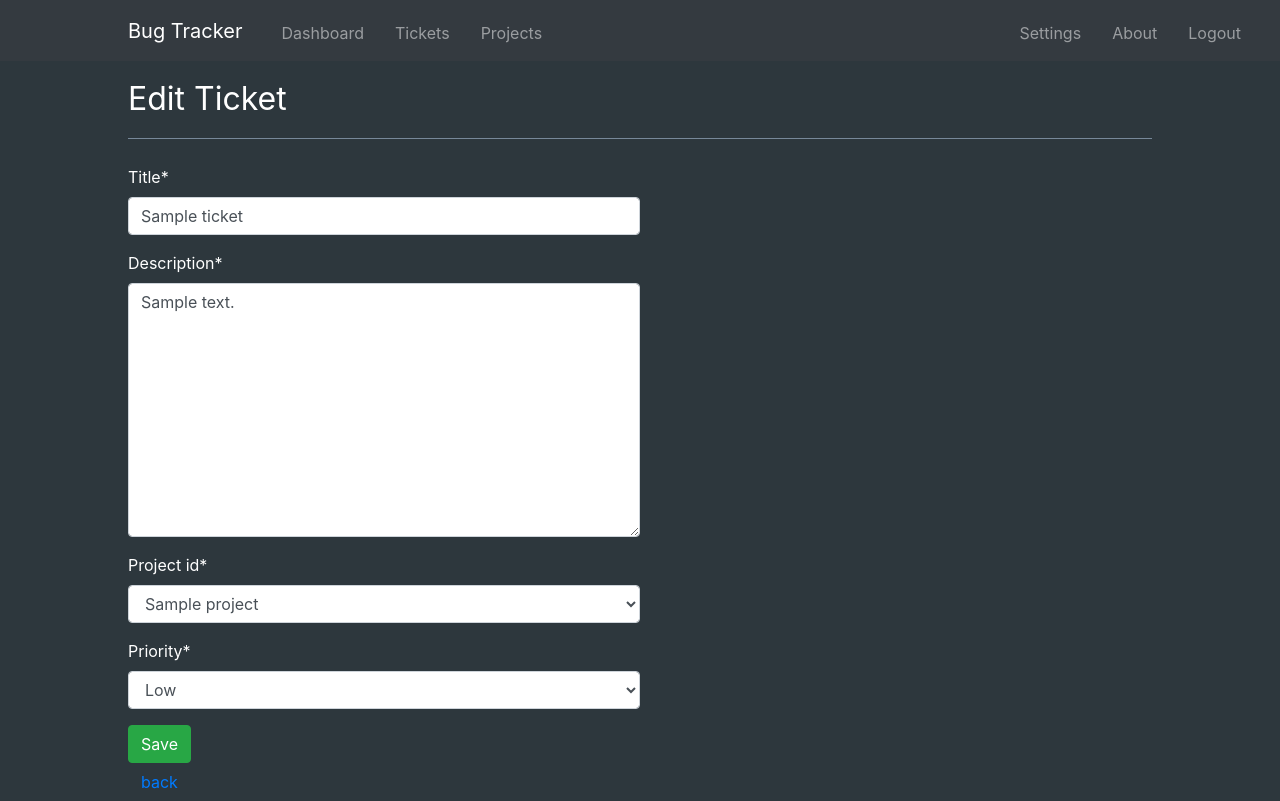
After one commit to Anthony9698/BugTracker, a Django app: page /tickets/edit/1/ in a window 1280 px wide. The commit adds this page. Run offline with Django 3.2, Linux system fonts and the light colour scheme; a user stored in the database is signed in; tables that the repository leaves empty hold one stand-in row (values such as "Sample post"); some libraries are stand-ins or nearby versions.

Commit message:
Ticket information can now be updated.

```diff
--- a/src/bugtracker/urls.py
+++ b/src/bugtracker/urls.py
@@ -28,8 +28,9 @@ urlpatterns = [
     path('projects/', profile_views.projects, name='projects'),
     path('dashboard/', profile_views.dashboard, name='dashboard'),
     path('tickets/create', profile_views.new_ticket, name='new_ticket'),
-    path('tickets/detail/<str:pk>/', profile_views.ticket_detail, name='ticket'),
-    path('projects/create', profile_views.new_project, name="new_project"),
+    path('tickets/detail/<str:pk>/', profile_views.ticket_detail, name='ticket_detail'),
+    path('tickets/edit/<str:pk>/', profile_views.edit_ticket, name='edit_ticket'),
+    path('projects/create', profile_views.new_project, name="new_project")
 ]
 
 if settings.DEBUG:
--- a/src/profiles/forms.py
+++ b/src/profiles/forms.py
@@ -11,7 +11,7 @@ class RegistrationForm(UserCreationForm):
 
     class Meta:
         model = UserProfile
-        fields = ("email", "password1", "password2")
+        fields = ["email", "password1", "password2"]
 
 
 class LoginForm(forms.ModelForm):
@@ -19,7 +19,7 @@ class LoginForm(forms.ModelForm):
 
     class Meta:
         model = UserProfile
-        fields = ('email', 'password')
+        fields = ['email', 'password']
 
     def clean(self):
         email = self.cleaned_data['email']
@@ -31,23 +31,38 @@ class LoginForm(forms.ModelForm):
 class ProjectForm(forms.ModelForm):
     class Meta:
         model = Project
-        fields = ('title', 'description')
+        fields = ['title', 'description']
 
 
 class TicketForm(forms.ModelForm):
-    def __init__(self, *args, **kwargs):
-        self.user_id = kwargs.pop("user_id")
+    def __init__(self, user, *args, **kwargs):
         super(TicketForm, self).__init__(*args, **kwargs)
-        self.fields['project_id'].queryset = Project.objects.filter(users__id=self.user_id)
+        self.fields['project_id'].queryset = Project.objects.filter(users__id=user.id)
+    priority = forms.CharField(widget=forms.Select(choices=(
+            ('Low', 'Low'),
+            ('Medium', 'Medium'),
+            ('High', 'High'))))
 
-    priorities = (
-        ('Low', 'Low'),
-        ('Medium', 'Medium'),
-        ('High', 'High'),
-    )
-
-    project_id = forms.ModelChoiceField(queryset=None)
-    priority = forms.CharField(widget=forms.Select(choices=priorities))
     class Meta:
         model = Ticket
-        fields = ('title', 'description', 'project_id', 'priority')
+        fields = ['title', 'description', 'project_id', 'priority']
+
+
+
+# class TicketForm(forms.ModelForm):
+#     def __init__(self, *args, **kwargs):
+#         self.user_id = kwargs.pop("user_id")
+#         super(TicketForm, self).__init__(*args, **kwargs)
+#         self.fields['project_id'].queryset = Project.objects.filter(users__id=self.user_id)
+
+#     priorities = (
+#         ('Low', 'Low'),
+#         ('Medium', 'Medium'),
+#         ('High', 'High'),
+#     )
+
+#     project_id = forms.ModelChoiceField(queryset=None)
+#     priority = forms.CharField(widget=forms.Select(choices=priorities))
+#     class Meta:
+#         model = Ticket
+#         fields = ('title', 'description', 'project_id', 'priority')
--- a/src/profiles/templates/project/new_project.html
+++ b/src/profiles/templates/project/new_project.html
@@ -6,7 +6,7 @@
 <div class="top-heading">
     <h2>Create Project</h2>
 </div>
-<div class="new-ticket-form">
+<div class="ticket-form">
     <form method="POST">
         {% csrf_token %}
         {{new_project_form|crispy}}
--- /dev/null
+++ b/src/profiles/templates/ticket/edit_ticket.html
@@ -0,0 +1,17 @@
+{% extends 'dashboard.html' %}
+{% load crispy_forms_tags %}
+
+{% block content %}
+<div class="top-heading">
+    <h2>Edit Ticket</h2>
+</div>
+
+<div class="ticket-form">
+    <form method='POST'>
+        {% csrf_token %}
+        {{edit_ticket_form|crispy}}
+        <button class="btn btn-success">Save</button>
+    </form>
+    <a class="btn btn-link" href="{% url 'tickets' %}">back</a>
+</div>
+{% endblock %}
--- a/src/profiles/templates/ticket/new_ticket.html
+++ b/src/profiles/templates/ticket/new_ticket.html
@@ -6,7 +6,7 @@
     <h2>Create Ticket</h2>
 </div>
 
-<div class="new-ticket-form">
+<div class="ticket-form">
     <form method="POST">
         {% csrf_token %}
         {{new_ticket_form|crispy}}
--- a/src/profiles/templates/ticket/tickets.html
+++ b/src/profiles/templates/ticket/tickets.html
@@ -22,7 +22,7 @@
         <tbody>
             {% for ticket in user_tickets %}
             <tr>
-                <td><a href="{% url 'ticket' ticket.id %}">{{ticket.title}}</a></td>
+                <td><a href="{% url 'ticket_detail' ticket.id %}">{{ticket.title}}</a></td>
                 <td>{{ticket.date_created}}</td>
                 <td>{{ticket.project_id}}</td>
                 <td>{{ticket.priority}}</td>
--- a/src/profiles/templates/user/register.html
+++ b/src/profiles/templates/user/register.html
@@ -1,4 +1,4 @@
-{% extends 'login.html' %}
+{% extends 'user/login.html' %}
 {% load crispy_forms_tags %}
 
 
--- a/src/profiles/views.py
+++ b/src/profiles/views.py
@@ -7,6 +7,7 @@ from django.contrib import messages
 from profiles.forms import RegistrationForm, LoginForm, ProjectForm, TicketForm
 from django.contrib.auth.forms import AuthenticationForm
 from profiles.models import UserProfile, Project, Ticket
+from django.http import HttpResponseNotFound
 
 # Create your views here.
 
@@ -62,7 +63,7 @@ def register_page(request):
         form = RegistrationForm()
         context['registration_form'] = form
 
-    return render(request, 'register.html', context)
+    return render(request, 'user/register.html', context)
 
 
 @login_required
@@ -90,7 +91,7 @@ def projects(request):
 
 @login_required
 def new_ticket(request):
-    form = TicketForm(request.POST, user_id=request.user.id)
+    form = TicketForm(request.user, request.POST)
     if form.is_valid():
         form.save()
         return redirect("tickets")
@@ -110,6 +111,21 @@ def ticket_detail(request, pk):
 
 
 @login_required
+def edit_ticket(request, pk):
+    ticket = Ticket.objects.get(pk=pk)
+    form = TicketForm(request.user, request.POST or None, instance=ticket)
+    if form.is_valid():
+        form.save()
+        return redirect("tickets")
+
+    context = {
+        'edit_ticket_form': form
+    }
+
+    return render(request, "ticket/edit_ticket.html", context)
+
+
+@login_required
 def new_project(request):
     form = ProjectForm(request.POST)
     if form.is_valid():
--- a/static/static/css/dashboard.css
+++ b/static/static/css/dashboard.css
@@ -116,7 +116,7 @@
     justify-content: space-between;
 }
 
-.new-ticket-form {
+.ticket-form {
     margin-top: 2%;
     margin-left: 10%;
     margin-right: 50%;
```
Also changed, not shown: src/profiles/templates/ticket/ticket_detail.html (+6 -2 lines).
